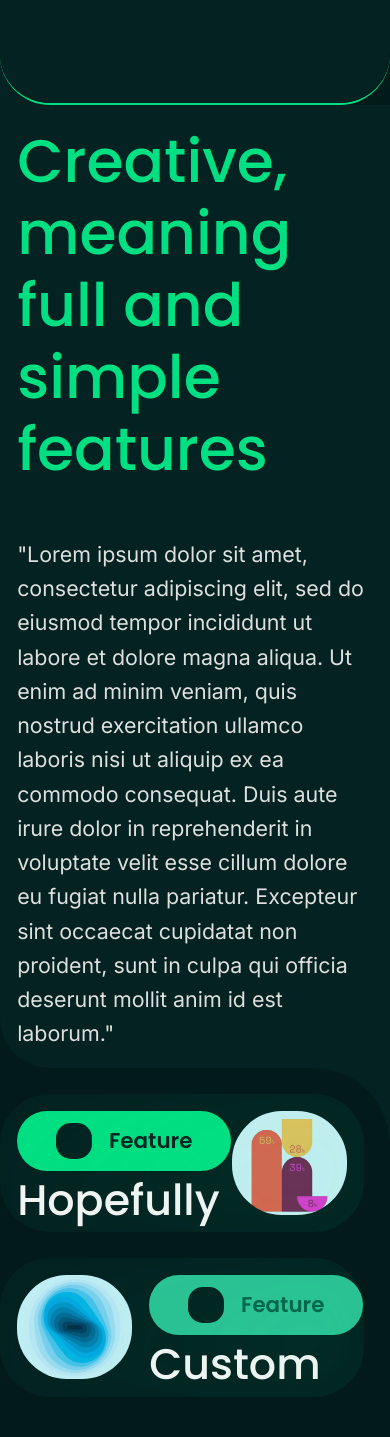
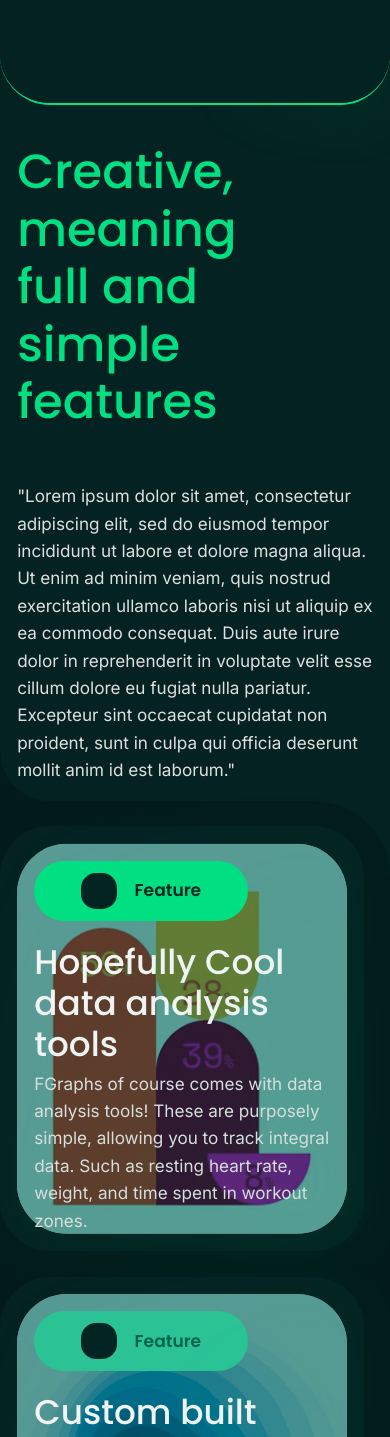
Before and after one commit to TheHeartstriker/FitnessApp, a React (Vite) app in the folder FitnessApp/: page / in a window 390 px wide. Shown: the part 1691-3128 px from the top of the page. Built offline with nearby package versions, Linux system fonts and the light colour scheme; no server answers.

Commit message:
Mobile and polish
The final static polish is done. Along with making the new featured section fit on mobile

```diff
--- a/FitnessApp/src/components/landing/featuredCard.jsx
+++ b/FitnessApp/src/components/landing/featuredCard.jsx
@@ -23,7 +23,6 @@ export const FeaturedCard = React.forwardRef((props, ref) => {
         <>
           <span></span>
           <span></span>
-          <span></span>
         </>
       )}
       <div className="featured-card-text">
--- a/FitnessApp/src/pages/landing/featured/featured.css
+++ b/FitnessApp/src/pages/landing/featured/featured.css
@@ -13,6 +13,7 @@
   border-radius: 0 0 50px 50px;
   padding-bottom: var(--space-3);
   border-bottom: 2.5px solid var(--color-1);
+  padding-top: var(--space-2);
 }
 
 .featured-section-leftside {
@@ -37,20 +38,10 @@
   height: 175vh;
 }
 
-.featured-section svg {
-  position: absolute;
-  top: 50%;
-  left: -15%;
-  width: 150%;
-  height: 150%;
-  transform: translate(-50%, -50%);
-  object-fit: cover;
-  z-index: 5;
-}
 /*  */
 /* Cards */
 /*  */
-/* Featured Cards left side small */
+/* Featured Cards left side small with image attached*/
 .featured-card {
   display: flex;
   justify-content: center;
@@ -97,134 +88,7 @@
 
   z-index: 10;
 }
-/* Left and right variants */
-.featured-card--right .featured-card-image {
-  margin-left: var(--space-2);
-}
 
-.featured-card--left .featured-card-image {
-  margin-right: var(--space-2);
-}
-
-.featured-card--right {
-  flex-direction: row-reverse;
-}
-/* Introduction variant */
-.featured-card--introduction {
-  width: 100%;
-  height: 100%;
-  border: none;
-  border-radius: 0px;
-  border-bottom-left-radius: 50px;
-  background-color: var(--color-4);
-  overflow: visible !important;
-}
-
-.featured-card--introduction span {
-  position: absolute;
-  width: 100px;
-  height: 100px;
-  z-index: 100;
-  background-color: var(--color-4);
-}
-
-.featured-card--introduction span:nth-child(1) {
-  top: -100px;
-  left: 0%;
-}
-
-.featured-card--introduction span:nth-child(2) {
-  top: -100px;
-  left: 190%;
-}
-
-.featured-card--introduction span:nth-child(3) {
-  width: 75px;
-  height: 75px;
-  left: calc(100% - 75px);
-  top: 100%;
-  mask-image: radial-gradient(circle at 100% 0%, transparent 69%, black 71%);
-  -webkit-mask-image: radial-gradient(
-    circle at 100% 0%,
-    transparent 69%,
-    black 71%
-  );
-  transform: rotate(180deg);
-}
-
-.featured-card--introduction::after {
-  background: none;
-}
-
-.featured-card.featured-card--introduction h4 {
-  color: var(--color-1);
-  font-size: 3.5rem;
-  width: 80%;
-  margin-bottom: var(--space-6);
-}
-
-.featured-card--introduction .featured-card-text {
-  width: 100%;
-}
-/* Large featured card variant */
-.featured-card--big {
-  width: 100%;
-  height: 100%;
-  border: none;
-  background-color: var(--color-4);
-  border-radius: 0px;
-  border-bottom-left-radius: 50px;
-  border-bottom-right-radius: 50px;
-  padding: var(--space-5);
-}
-
-.featured-card--big:nth-child(even) {
-  border-radius: 50px;
-  padding: var(--space-3);
-}
-
-.featured-card--big:nth-child(even) h4 {
-  margin: var(--space-5) 0 !important;
-  color: var(--white-1) !important;
-}
-
-.featured-card--big:nth-child(even) p {
-  color: var(--white-1) !important;
-  font-size: 1.25rem !important;
-}
-
-.featured-card--big:nth-child(odd)::after {
-  background: linear-gradient(270deg, var(--color-1) 10%, transparent 100%);
-}
-
-.featured-card.featured-card--big h4 {
-  font-size: 4rem;
-  margin: var(--space-7) 0;
-  color: var(--white-2);
-  margin-top: 10%;
-}
-
-.featured-card.featured-card--big p {
-  font-size: 2rem;
-}
-
-.featured-card--big .featured-card-text {
-  width: 100%;
-}
-
-.featured-card--big .featured-card-image {
-  position: absolute;
-  border-radius: 50px;
-  width: calc(100% - 2 * var(--space-4) + 5px);
-  height: calc(100% - 2 * var(--space-4) + 5px);
-}
-
-.featured-card--big .featured-card-image::before {
-  background-color: var(--color-3);
-  opacity: 0.6;
-  mix-blend-mode: multiply;
-}
-/* End  of variants*/
 .featured-card-image {
   width: 40%;
   height: 100%;
@@ -277,6 +141,148 @@
   z-index: 10;
 }
 
+/*  */
+/* Left and right variants */
+/*  */
+.featured-card--right .featured-card-image {
+  margin-left: var(--space-2);
+}
+
+.featured-card--left .featured-card-image {
+  margin-right: var(--space-2);
+}
+
+.featured-card--right {
+  flex-direction: row-reverse;
+}
+/*  */
+/* Introduction variant aka top left card*/
+/*  */
+.featured-card--introduction {
+  width: 100%;
+  height: 100%;
+  border: none;
+  border-radius: 0px;
+  border-bottom-left-radius: 50px;
+  background-color: var(--color-4);
+  overflow: visible;
+}
+/* These are splip's used to coverup spaces that use the background color color-5 where I dont want them to show through */
+.featured-card--introduction span {
+  position: absolute;
+  width: 100px;
+  height: 100px;
+  z-index: 100;
+  background-color: var(--color-4);
+}
+
+.featured-card--introduction span:nth-child(1) {
+  top: -100px;
+  left: 0%;
+  width: 100vw;
+}
+
+.featured-card--introduction span:nth-child(1)::before {
+  content: "";
+  position: absolute;
+  width: 100%;
+  height: 100%;
+  background: linear-gradient(270deg, var(--color-1) 10%, transparent 50%);
+  opacity: 0.06;
+  filter: blur(30px);
+}
+
+/* This add's the corner in the bottom right of the card on desktop */
+.featured-card--introduction span:nth-child(2) {
+  width: 75px;
+  height: 75px;
+  left: calc(100% - 75px);
+  top: 100%;
+  mask-image: radial-gradient(circle at 100% 0%, transparent 69%, black 71%);
+  -webkit-mask-image: radial-gradient(
+    circle at 100% 0%,
+    transparent 69%,
+    black 71%
+  );
+  transform: rotate(180deg);
+}
+
+.featured-card--introduction::after {
+  background: none;
+}
+/* Introduction text */
+.featured-card--introduction .featured-card-text {
+  width: 100%;
+}
+.featured-card.featured-card--introduction h4 {
+  color: var(--color-1);
+  font-size: 3.5rem;
+  width: 80%;
+  margin-bottom: var(--space-6);
+}
+/*  */
+/* Large featured card variant */
+/*  */
+.featured-card--big {
+  width: 100%;
+  height: 100%;
+  border: none;
+  background-color: var(--color-4);
+  border-radius: 0px;
+  border-bottom-left-radius: 50px;
+  border-bottom-right-radius: 50px;
+  padding: var(--space-5);
+}
+
+.featured-card--big:nth-child(even) {
+  border-radius: 50px;
+  padding: var(--space-4);
+}
+
+.featured-card--big:nth-child(odd)::after {
+  background: linear-gradient(270deg, var(--color-1) 10%, transparent 100%);
+}
+
+.featured-card--big .featured-card-image {
+  position: absolute;
+  border-radius: 50px;
+  width: calc(100% - 2 * var(--space-4) + 5px);
+  height: calc(100% - 2 * var(--space-4) + 5px);
+}
+
+.featured-card--big .featured-card-image::before {
+  background-color: var(--color-3);
+  opacity: 0.6;
+  mix-blend-mode: multiply;
+}
+/* Text sizing for big variant */
+.featured-card--big .featured-card-text {
+  width: 100%;
+}
+.featured-card.featured-card--big p {
+  font-size: 2rem;
+}
+
+.featured-card--big:nth-child(even) h4 {
+  margin: var(--space-5) 0 !important;
+  color: var(--white-1) !important;
+}
+
+.featured-card--big:nth-child(even) p {
+  color: var(--white-1) !important;
+  font-size: 1.25rem !important;
+}
+.featured-card.featured-card--big h4 {
+  font-size: 4rem;
+  margin: var(--space-7) 0;
+  color: var(--white-2);
+  margin-top: 10%;
+}
+/*  */
+/* End  of variants*/
+/*  */
+/* Defining the text pills */
+
 /* Featured pills */
 .featured-card-text-pill {
   min-width: 12.5rem;
@@ -290,6 +296,7 @@
   align-items: center;
   border-radius: 50px;
   transition: filter 0.5s ease-in-out;
+  z-index: 10;
 }
 
 .featured-card-text-pill h3 {
@@ -399,10 +406,46 @@
 }
 
 @media (max-width: 1400px) {
+  /* Chnages to handle mobile sizing change to column */
   .featured-section {
     flex-direction: column;
   }
+  .featured-card--big:nth-child(odd) {
+    border-radius: 50px;
+  }
+  .featured-section-leftside {
+    margin-bottom: var(--space-3);
+  }
+  .featured-section-rightside {
+    margin-bottom: var(--space-3);
+  }
 
+  .featured-card--left .featured-card-image,
+  .featured-card--right .featured-card-image {
+    width: calc(100% - var(--space-4));
+    height: calc(100% - var(--space-4));
+    position: absolute;
+    top: 50%;
+    left: 50%;
+    margin: 0;
+    transform: translate(-50%, -50%);
+  }
+
+  .featured-card--left .featured-card-image::before,
+  .featured-card--right .featured-card-image::before {
+    background-color: var(--color-3);
+    opacity: 0.6;
+    mix-blend-mode: multiply;
+  }
+  .featured-card--left .featured-card-text,
+  .featured-card--right .featured-card-text {
+    width: calc(100% - var(--space-4));
+  }
+  .featured-card--left .featured-card-text-pill,
+  .featured-card--right .featured-card-text-pill {
+    margin: var(--space-2) 0;
+  }
+  /* Return back to orginal font sizes */
   .featured-card.featured-card--introduction h4 {
     font-size: 3.5rem;
   }
@@ -431,3 +474,72 @@
     font-size: 1.25rem;
   }
 }
+
+@media (max-width: 800px) {
+  /* Decreased font by 10% */
+  .featured-card.featured-card--introduction h4 {
+    font-size: 3.15rem;
+  }
+
+  .featured-card--big:nth-child(even) p {
+    font-size: 1.125rem !important;
+  }
+
+  .featured-card.featured-card--big h4 {
+    font-size: 3.6rem;
+  }
+
+  .featured-card.featured-card--big p {
+    font-size: 1.8rem;
+  }
+
+  .featured-card-text h4 {
+    font-size: 2.25rem;
+  }
+
+  .featured-card-text p {
+    font-size: 1.125rem;
+  }
+
+  .featured-card-text-pill h3 {
+    font-size: 1.125rem;
+  }
+}
+
+@media (max-width: 650px) {
+  .featured-card--left {
+    overflow: visible;
+  }
+
+  .featured-card--right {
+    overflow: visible;
+  }
+  /* Decrease by 20% */
+  .featured-card.featured-card--introduction h4 {
+    font-size: 2.8rem;
+  }
+
+  .featured-card--big:nth-child(even) p {
+    font-size: 1rem !important;
+  }
+
+  .featured-card.featured-card--big h4 {
+    font-size: 3.2rem;
+  }
+
+  .featured-card.featured-card--big p {
+    font-size: 1.6rem;
+  }
+
+  .featured-card-text h4 {
+    font-size: 2rem;
+  }
+
+  .featured-card-text p {
+    font-size: 1rem;
+  }
+
+  .featured-card-text-pill h3 {
+    font-size: 1rem;
+  }
+}
--- a/FitnessApp/src/pages/landing/featured/featured.jsx
+++ b/FitnessApp/src/pages/landing/featured/featured.jsx
@@ -55,7 +55,6 @@ function Featured() {
       className="featured-section"
       onMouseMove={(e) => simpleHoverGlow(e, cardRefs)}
     >
-      {/* <Ellipse /> */}
       <div className="featured-section-leftside">
         <FeaturedCard
           headerText="Creative, meaning full and simple features"
```
